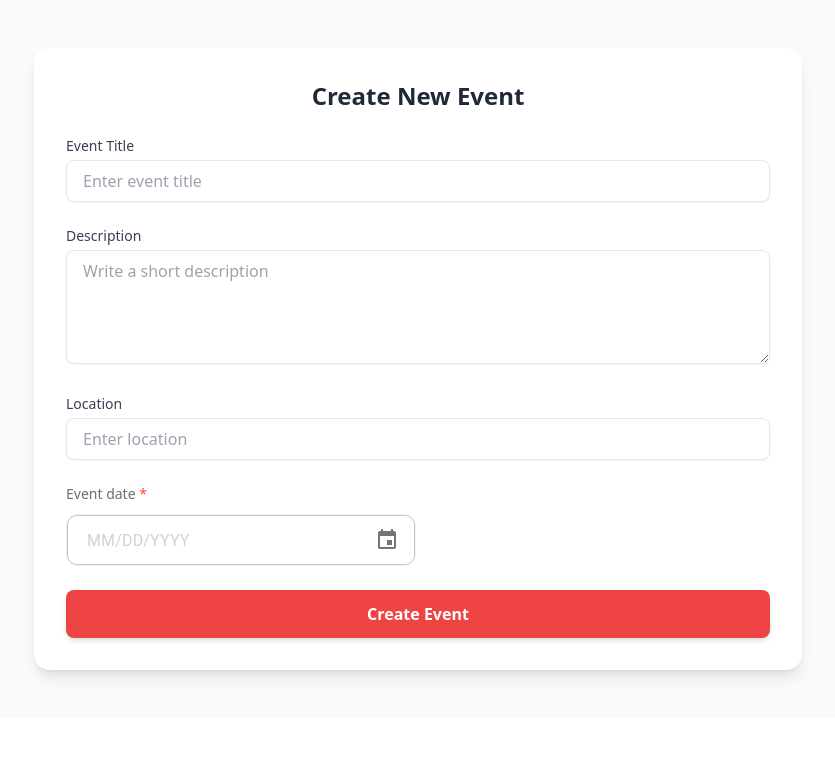
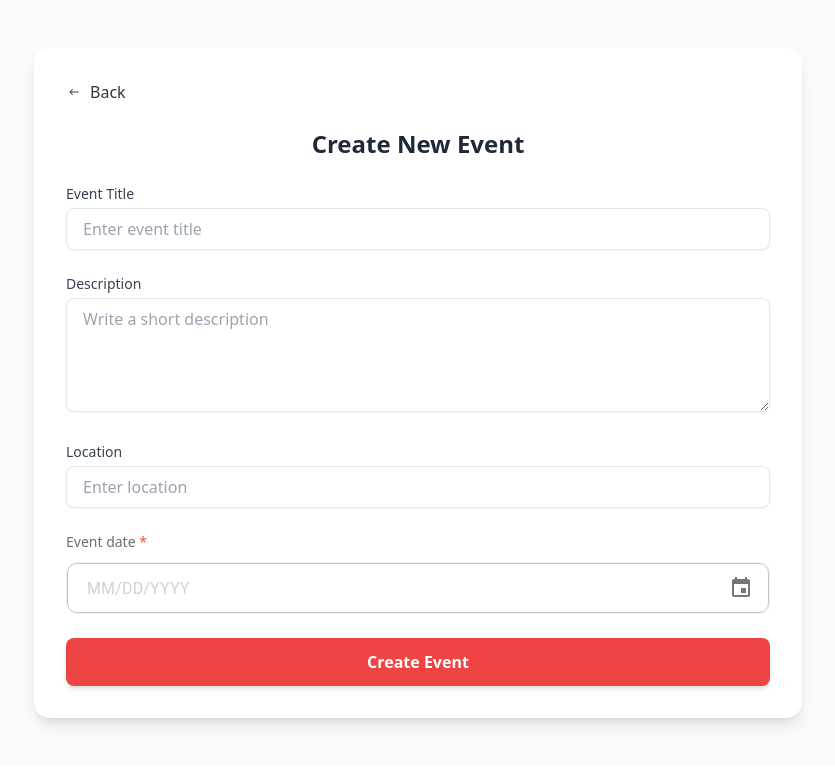
Before and after one commit to Daniel24356/Event-Booking-Frontend, a React (Vite) app: page /create-event in a window 1280 px wide. Shown: the top 768 px of the page, without its empty margins (222-1057 px from the left). Built offline with nearby package versions, Linux system fonts and the light colour scheme.

Commit message:
edited a design in hero

```diff
--- a/src/Components/EventCarousel.tsx
+++ b/src/Components/EventCarousel.tsx
@@ -78,7 +78,7 @@ const events = [
 
 const EventCarousel: React.FC = () => {
   return (
-    <section className="py-16 bg-gray-50">
+    <section id="event" className="py-16 bg-gray-50">
       <div className="text-center mb-10">
         <p className="text-red-500 text-sm uppercase font-semibold">
           Our Latest Listing
--- a/src/Components/Hero.tsx
+++ b/src/Components/Hero.tsx
@@ -58,7 +58,7 @@ const Hero = () => {
                     ].map((tag) => (
                         <span
                             key={tag}
-                            className="bg-white text-gray-800 px-3 py-1 rounded-full shadow-sm mb-2 cursor-pointer hover:bg-red-500 hover:text-white"
+                            className="bg-transparent border border-solid border-white text-gray-300 px-3 py-1 rounded-full shadow-sm mb-2 cursor-pointer hover:bg-red-500 hover:text-white"
                         >
                             {tag}
                         </span>
--- a/src/Pages/CreateEventForm.tsx
+++ b/src/Pages/CreateEventForm.tsx
@@ -1,9 +1,10 @@
 import React, { useState } from "react";
-import Header from "../Components/Header";
 import { DatePicker } from '@mui/x-date-pickers/DatePicker';
 import { LocalizationProvider } from '@mui/x-date-pickers/LocalizationProvider';
 import { AdapterDateFns } from '@mui/x-date-pickers/AdapterDateFns';
 import { format } from "date-fns";
+import { IoIosArrowRoundBack } from "react-icons/io";
+import { useNavigate } from "react-router-dom";
 
 export interface CreateEventDTO {
     title: string;
@@ -13,6 +14,7 @@ export interface CreateEventDTO {
 }
 
 const CreateEventForm: React.FC = () => {
+    const navigate =  useNavigate()
     const [formData, setFormData] = useState<CreateEventDTO>({
         title: "",
         description: "",
@@ -40,6 +42,15 @@ const CreateEventForm: React.FC = () => {
             {/* <Header/> */}
             <section className="py-12 bg-gray-50">
                 <div className="max-w-3xl mx-auto bg-white shadow-lg rounded-2xl p-8">
+                    <button
+                        onClick={() => {
+                            navigate('/')
+                        }}
+                        className="flex items-center gap-2 text-[#333] hover:text-[#fc4931] mb-6"
+                    >
+                        <IoIosArrowRoundBack />
+                        <span className="font-medium">Back</span>
+                    </button>
                     <h2 className="text-2xl font-bold text-gray-800 mb-6 text-center">
                         Create New Event
                     </h2>
@@ -106,24 +117,7 @@ const CreateEventForm: React.FC = () => {
                         </div>
 
                         {/* Date */}
-                        {/* <div>
-            <label
-              htmlFor="date"
-              className="block text-sm font-medium text-gray-700 mb-1"
-            >
-              Event Date
-            </label>
-            <input
-              type="date"
-              id="date"
-              name="date"
-              value={formData.date}
-              onChange={handleChange}
-              className="w-full px-4 py-2 border rounded-lg shadow-sm focus:ring-2 focus:ring-red-500 focus:outline-none"
-              required
-            />
-          </div> */}
-                        <div className="w-[350px] max-sm:w-full flex flex-col items-start gap-2.5">
+                        <div className="w-full max-sm:w-full flex flex-col items-start gap-2.5">
                             <label className="self-stretch text-sm text-[#677069]">
                                 Event date <span className="text-[#fc4931]">*</span>
                             </label>
--- a/src/Pages/ProfileDashboard.tsx
+++ b/src/Pages/ProfileDashboard.tsx
@@ -1,5 +1,6 @@
 import React from "react";
 import img from "../assets/mfs.jpg"
+import profile from "../assets/default-profile.png"
 
 const ProfileDashboard: React.FC = () => {
   return (
@@ -8,7 +9,7 @@ const ProfileDashboard: React.FC = () => {
       <div className="relative bg-gradient-to-r from-red-400 via-red-500 to-red-600 h-56 rounded-b-2xl">
         <div className="absolute -bottom-16 left-10 flex items-center">
           <img
-            src="https://via.placeholder.com/150"
+            src={profile}
             alt="Profile"
             className="w-32 h-32 rounded-full border-4 border-white shadow-lg"
           />
```
Also changed, not shown: src/assets/default-profile.png (added).
